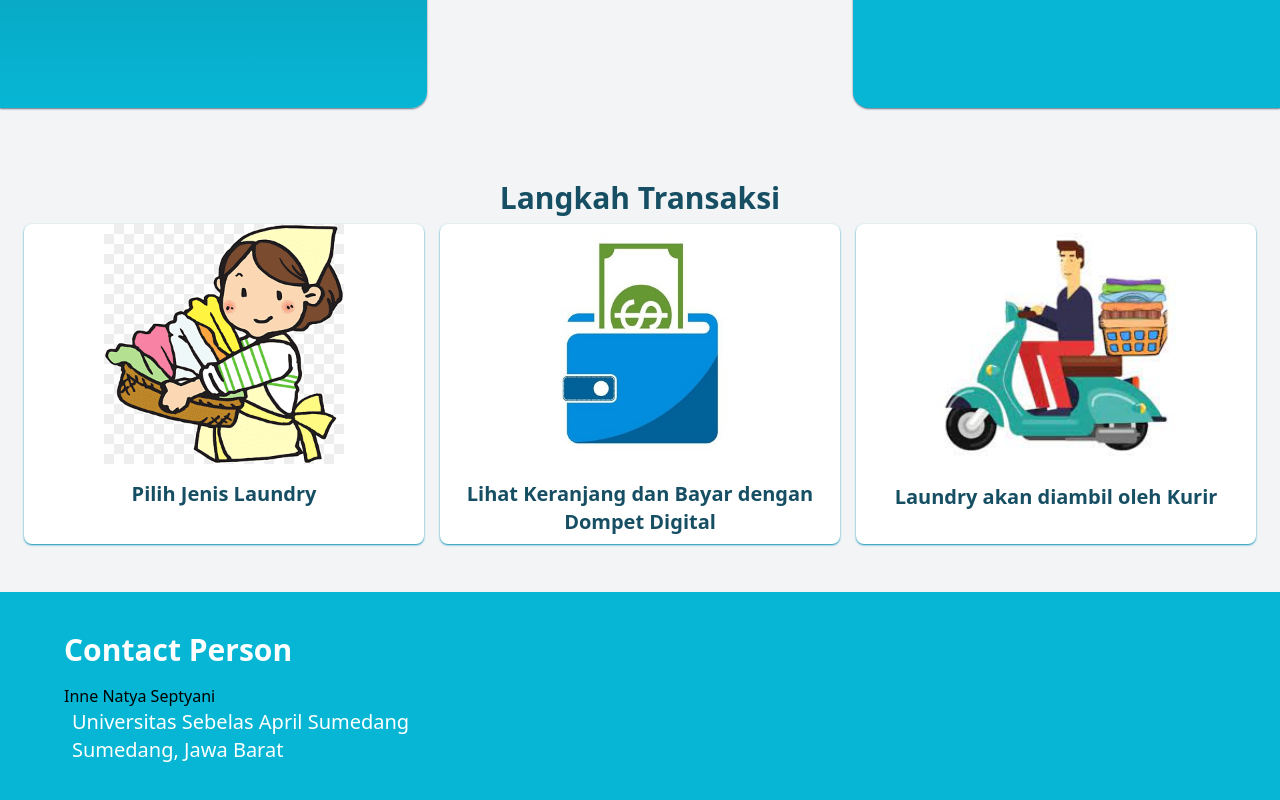
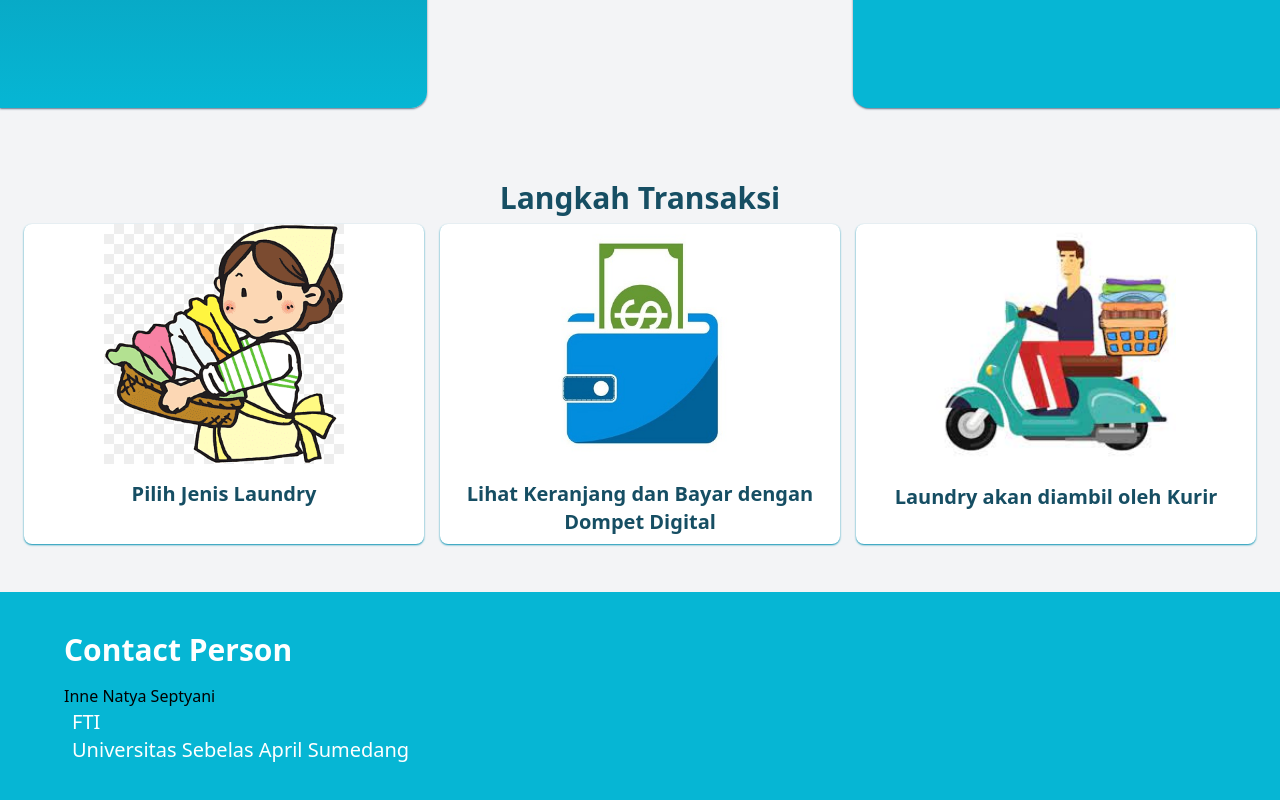
Before and after one commit to innenatya/Website-personal, a website: page index.html in a window 1280 px wide. Shown: the part 692-1492 px from the top of the page. Drawn offline with Linux system fonts and the light colour scheme.

Commit message:
Update index.html

```diff
--- a/index.html
+++ b/index.html
@@ -182,8 +182,8 @@
         <div class="pt-10 pl-16 ">
           <h2 class="pb-4 font-bold text-3xl text-white">Contact Person</h2>
           <p classs="pl-2 text-xl text-white">Inne Natya Septyani</p>
+          <p class="pl-2 text-xl text-white">FTI</p>
           <p class="pl-2 text-xl text-white">Universitas Sebelas April Sumedang</p>
-          <p class="pl-2 text-xl text-white">Sumedang, Jawa Barat</p>
         </div>
 
       </div>
```
